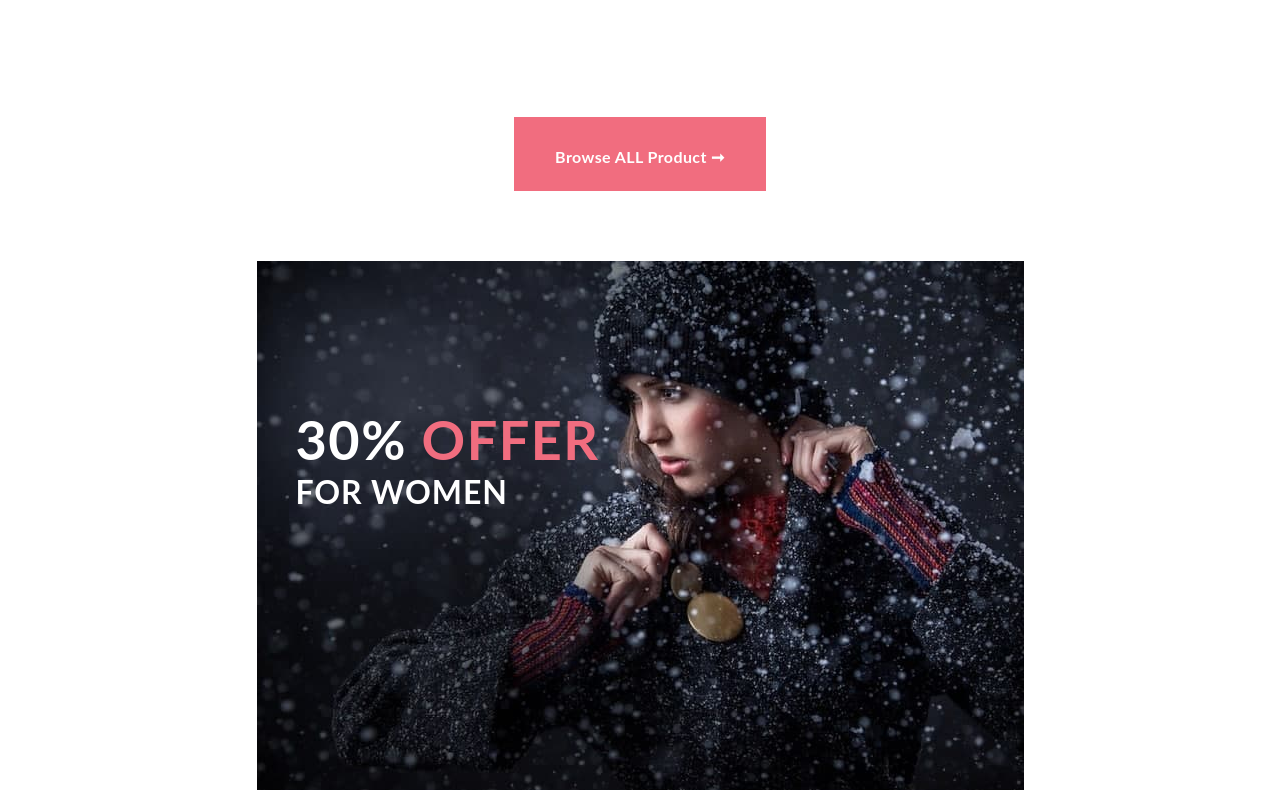
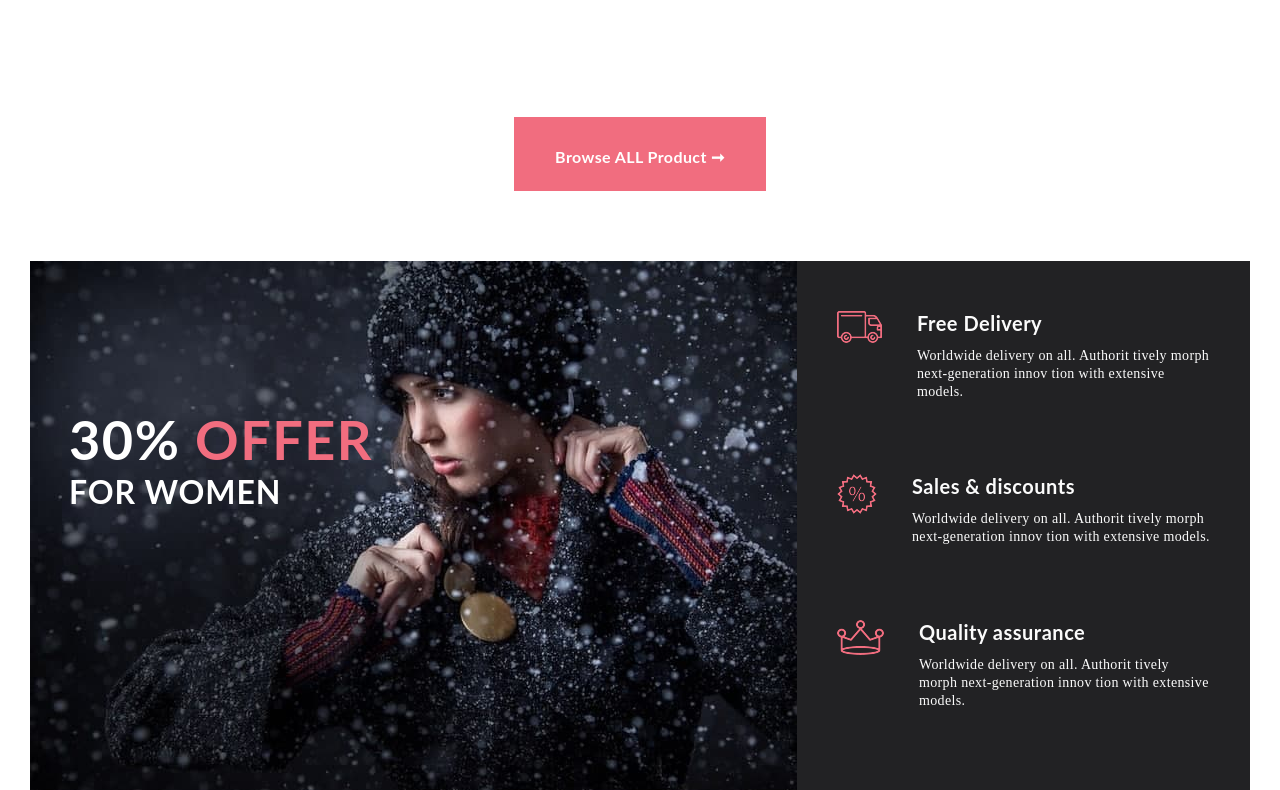
Before and after one commit to ggulpari/pro_verstka, a plain HTML site: page index.html in a window 1280 px wide. Shown: the part 2679-3469 px from the top of the page. Drawn offline with Linux system fonts and the light colour scheme.

Commit message:
finished offer component

```diff
--- a/css/offer.css
+++ b/css/offer.css
@@ -10,6 +10,7 @@
 .offer_left {
     background-image: url("../images/offer/foto.aktion.jpg");
     width: 767px;
+    height: 529px;
 }
 
 .offer_left_overlay_text {
@@ -47,3 +48,44 @@
     letter-spacing: 0.9px;
     line-height: normal;
 }
+
+.offer_right {
+    width: 373px;
+    background-color: #222224;
+    padding: 50px 40px;
+}
+
+.offer_right_item {
+    display: flex;
+    margin-bottom: 20%;
+}
+
+.offer_right_item_header {
+    margin-left: 35px;
+}
+
+.offer_right_item_text {
+    width: 219px;
+    color: #fbfbfb;
+    font-size: 14px;
+    line-height: 24px;
+    letter-spacing: 0.35px;
+    line-height: normal;
+}
+
+.offer_right_item_header_text {
+    width: 180px;
+    height: 20px;
+    color: #fbfbfb;
+    font-family: Lato;
+    font-size: 20px;
+    font-weight: 700;
+    font-style: normal;
+    letter-spacing: normal;
+    line-height: normal;
+    text-align: left;
+    font-style: normal;
+    letter-spacing: 0.5px;
+    line-height: normal;
+    margin-bottom: 15px;
+}
--- a/index.html
+++ b/index.html
@@ -210,7 +210,35 @@
                <p class="offer_left_overlay_text_women">for women</p>
            </div>
        </div>
-       <div class="offer_right"></div>
+       <div class="offer_right">
+           <div class="offer_right_item">
+               <div>
+                   <img src="images/offer/forma_1.png" alt="">
+               </div>
+               <div class="offer_right_item_header">
+                   <h3 class="offer_right_item_header_text">Free Delivery</h3>
+                   <span class="offer_right_item_text">Worldwide delivery on all. Authorit tively morph next-generation innov tion with extensive models.</span>
+                </div>
+           </div>
+           <div class="offer_right_item">
+               <div>
+                   <img src="images/offer/forma_2.png" alt="">
+               </div>
+               <div class="offer_right_item_header">
+                   <h3 class="offer_right_item_header_text">Sales & discounts</h3>
+                   <span class="offer_right_item_text">Worldwide delivery on all. Authorit tively morph next-generation innov tion with extensive models.</span>
+                </div>
+           </div>
+           <div class="offer_right_item">
+                <div>
+                    <img src="images/offer/forma_3.png" alt="">
+                </div>
+                <div class="offer_right_item_header">
+                    <h3 class="offer_right_item_header_text">Quality assurance</h3>
+                    <span class="offer_right_item_text">Worldwide delivery on all. Authorit tively morph next-generation innov tion with extensive models.</span>
+                </div>
+            </div>
+       </div>
    </div>
 
 
```
